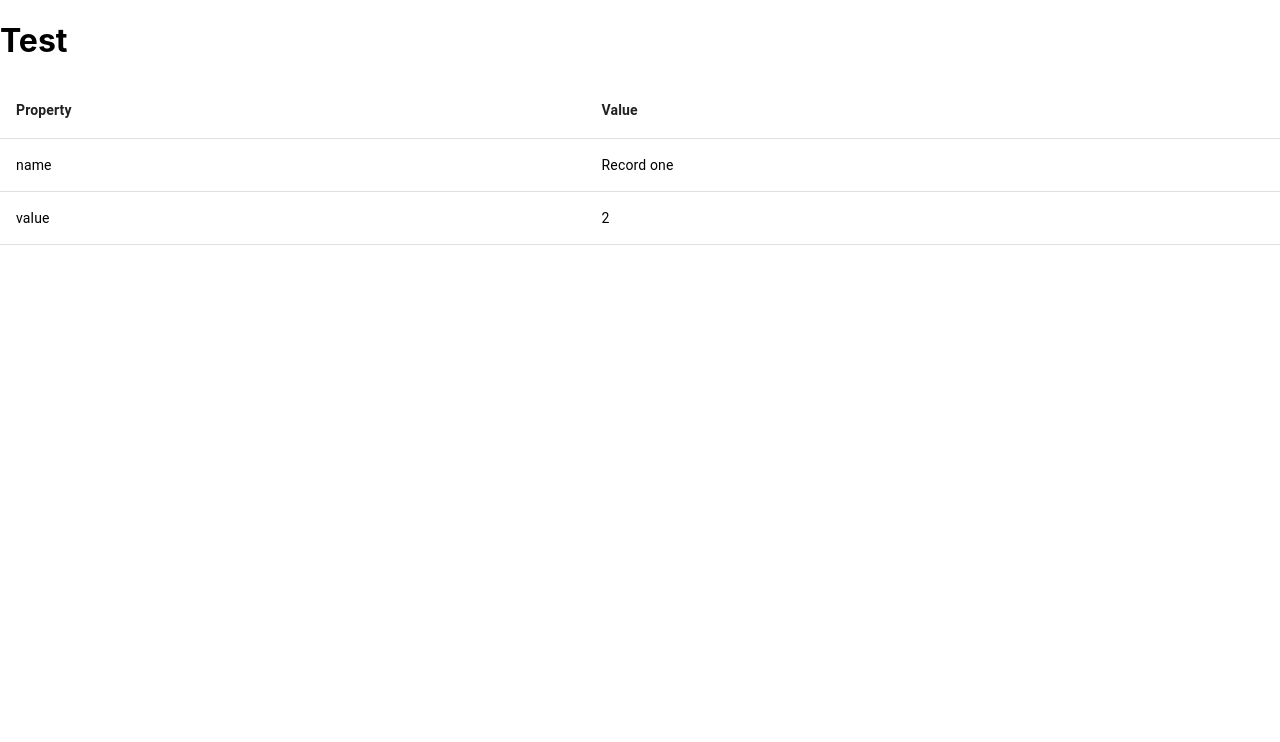
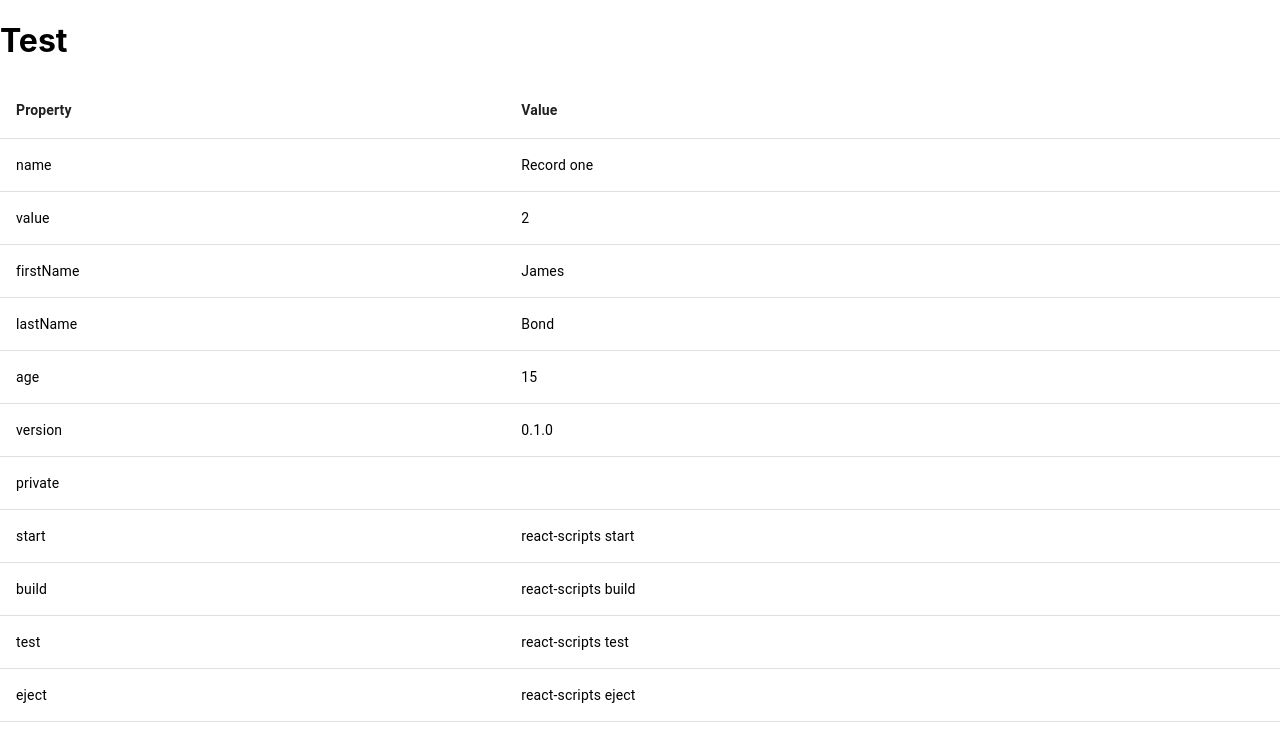
Before and after one commit to gemeindecockpit/data-input, a React (Create React App) app: page / in a window 1280 px wide. Shown: the top 742 px of the page. Built offline with nearby package versions, Linux system fonts and the light colour scheme.

Commit message:
wip(RecordViewer):add comments & fill dummy record

```diff
--- a/src/App.js
+++ b/src/App.js
@@ -5,7 +5,16 @@ import RecordViewer from "./RecordViewer";
 
 const record = {
     name: "Record one",
-    value: 2
+    value: 2,
+    firstName: "James",
+    lastName: "Bond",
+    age: 15,
+    "version": "0.1.0",
+    "private": true,
+    "start": "react-scripts start",
+    "build": "react-scripts build",
+    "test": "react-scripts test",
+    "eject": "react-scripts eject"
 }
 
 export default function App() {
```
Also changed, not shown: src/RecordViewer.js (+17 -0 lines).
